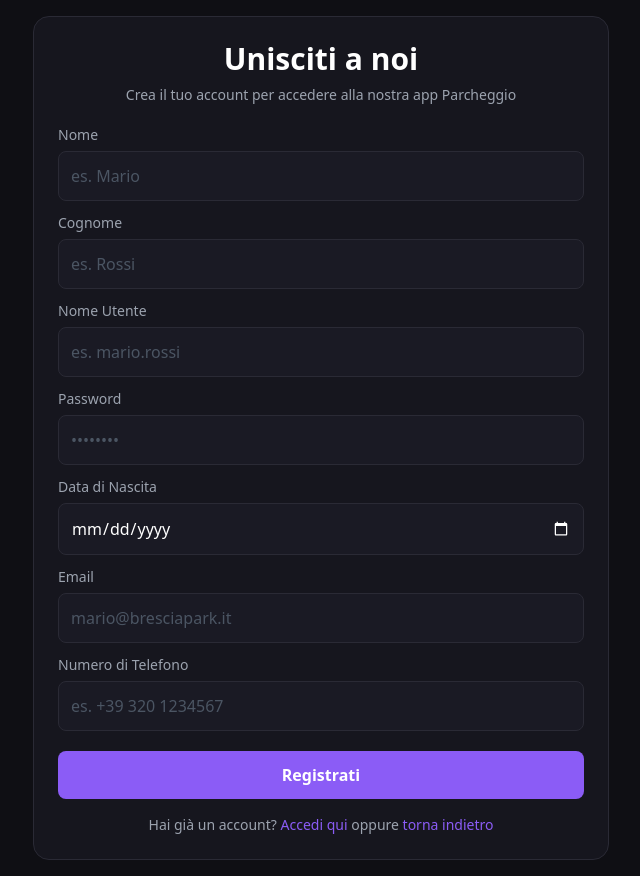
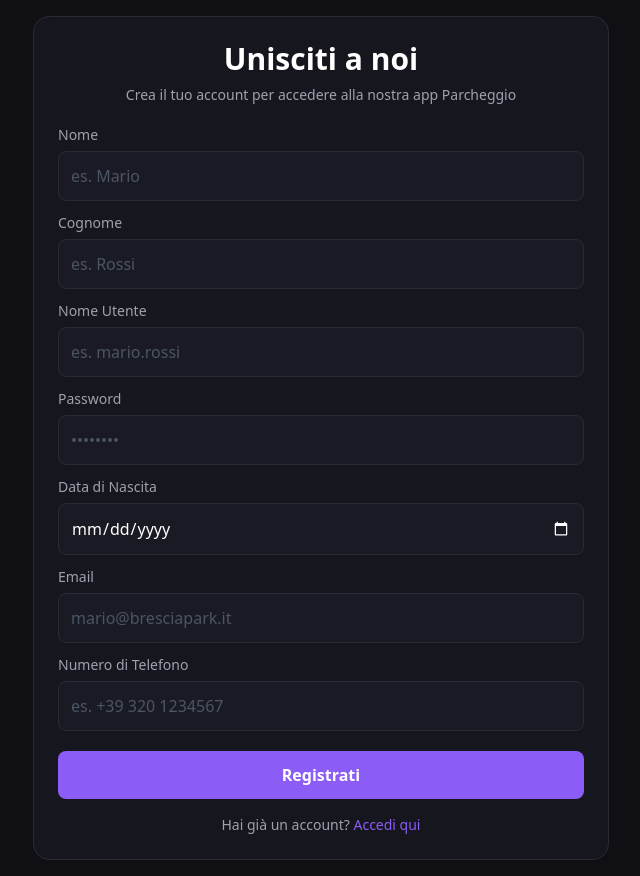
Before and after one commit to paglieranipietro/Parcheggio, a React (Vite) app in the folder frontend/: page /register in a window 1280 px wide. Shown: the whole page, without its empty margins (319-959 px from the left). Built offline with nearby package versions, Linux system fonts and the light colour scheme.

Commit message:
eliminato tasto torna indietro nel form

```diff
--- a/frontend/src/pages/Register.jsx
+++ b/frontend/src/pages/Register.jsx
@@ -43,7 +43,6 @@ const Register = () => {
           <Link to="/login" className="text-lib-primary hover:text-purple-400 font-medium transition-colors">
             Accedi qui
           </Link>
-          {' '}oppure <Link to="/" className="text-lib-primary hover:text-purple-400 font-medium transition-colors">torna indietro</Link>
         </div>
       </div>
     </div>
```
